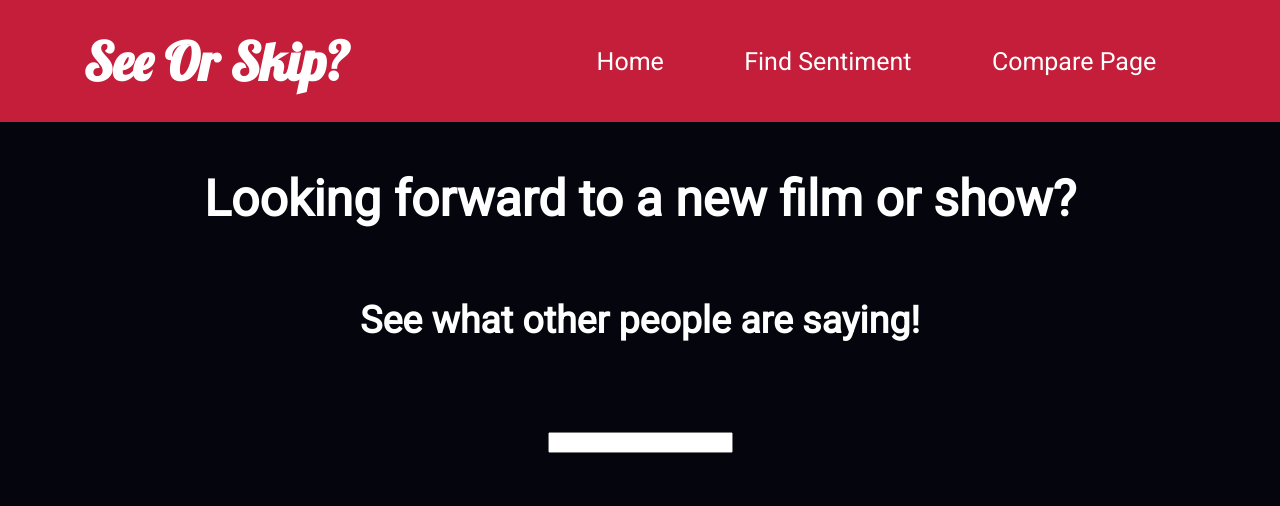
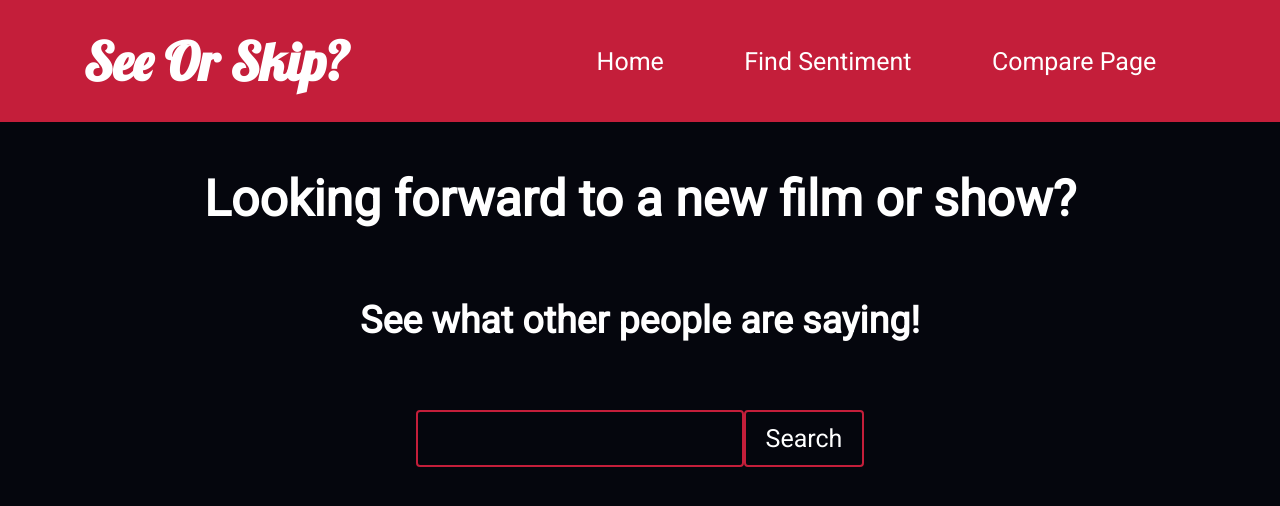
Before and after one commit to Jaitrip/see-or-skip-webtool, a React (Create React App) app: page /FindSentiment in a window 1280 px wide. Shown: the top 506 px of the page. Built offline with nearby package versions, Linux system fonts and the light colour scheme.

Commit message:
Added route to visualisation and modified text forms

```diff
--- a/src/index.css
+++ b/src/index.css
@@ -11,3 +11,15 @@ body {
   -webkit-font-smoothing: antialiased;
   -moz-osx-font-smoothing: grayscale;
 }
+
+input {
+  padding: 12px 20px;
+  margin: 8px 0;
+  font-family: 'Roboto', sans-serif;
+  font-size: 25px;
+  box-sizing: border-box;
+  border: 2px solid rgb(196, 30, 58);
+  border-radius: 4px;
+  color: white;
+  background-color: rgb(5, 6, 13);
+}
--- a/src/pages/FindSentimentPage.js
+++ b/src/pages/FindSentimentPage.js
@@ -1,17 +1,43 @@
 import React from 'react';
+import MovieVisualisation from './MovieVisualisation.js'
 
 class FindSentimentPage extends React.Component {
-   constructor() {
-     super()
-     this.state = {}
+  constructor(props) {
+    super(props)
+    this.state = {
+      value: '',
+      isSubmitted: false
+    }
+
+    this.handleChange = this.handleChange.bind(this)
+    this.handleSubmit = this.handleSubmit.bind(this)
+  }
+
+  handleChange(event) {
+    this.setState({value: event.target.value})
+  }
+
+  handleSubmit(event) {
+    console.log(this.state.value)
+    this.setState({isSubmitted: true})
+    event.preventDefault()
   }
 
   render() {
+    if (this.state.isSubmitted === true) {
+      return (
+        <MovieVisualisation movieName={this.state.value} />
+      )
+    }
+
     return (
       <div>
         <h1>Looking forward to a new film or show?</h1>
         <h2>See what other people are saying!</h2>
-         <input type="text" name="name" />
+        <form onSubmit={this.handleSubmit}>
+          <input type="text" value={this.state.value} onChange={this.handleChange} />
+          <input type="submit" value="Search" />
+        </form>
       </div>
     )
   }
--- /dev/null
+++ b/src/pages/MovieVisualisation.js
@@ -0,0 +1,19 @@
+import React from 'react';
+
+class MovieVisualisation extends React.Component {
+   constructor() {
+     super()
+     this.state = {}
+   }
+
+   render() {
+     return (
+       <div>
+        <h1>This is what people think about:</h1>
+        <h1>{this.props.movieName}</h1>
+       </div>
+     )
+   }
+}
+
+export default MovieVisualisation;
```
Lines whose indentation alone changed are shown as unchanged.
